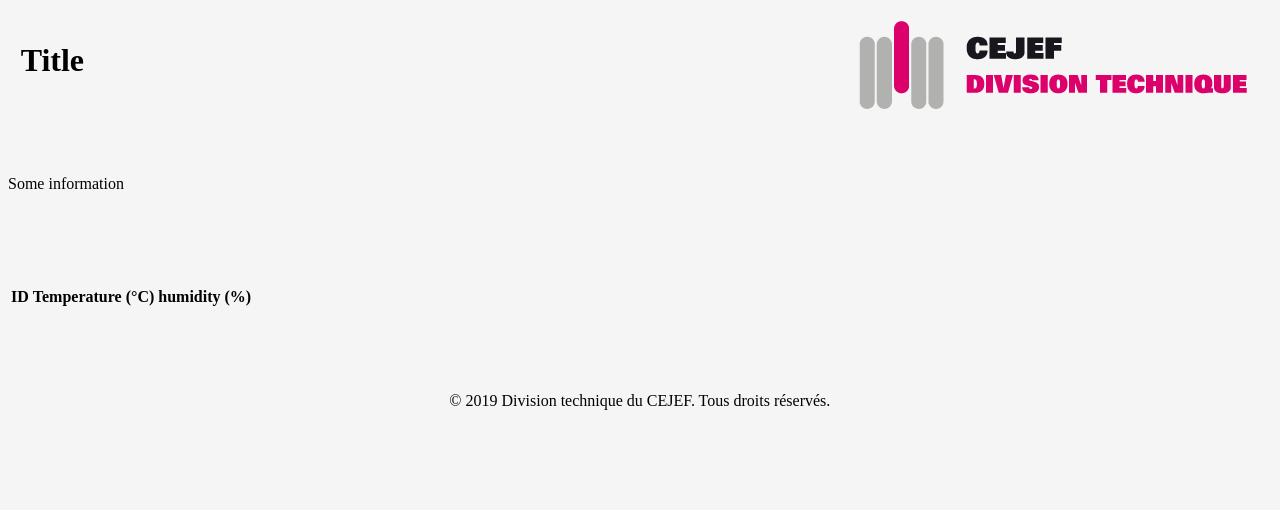
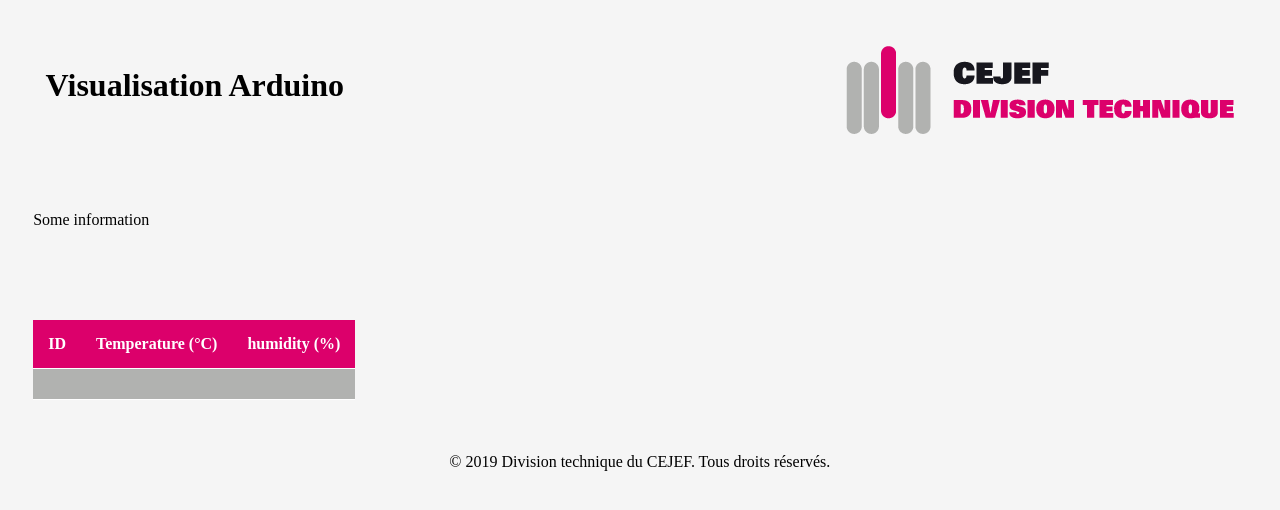
Before and after one commit to ILikeBananas/meteo_server, a website: page public/html/index.html in a window 1280 px wide. Drawn offline with Linux system fonts and the light colour scheme; no server answers; files whose address does not match are found by name.

Commit message:
Add array style

```diff
--- a/public/css/main.css
+++ b/public/css/main.css
@@ -1,26 +1,45 @@
 * { box-sizing: border-box; }
-
+html{
+    height: 100%;
+}
 body{
+    height: 100%;
     background-color: whitesmoke;
+    padding: 1%;
 }
-
 header{
     display: flex;
-    padding: 1%;
+    padding: 2%;
 }
 header h1{
-    margin-right: calc(50% - 388px);
-}
-header img{
-    margin: 0 1% 0 calc(49% - 63.41px);
+    min-width: calc(100% - 388px);
 }
 #charStationData{
-    padding: 3% 0;
+    padding: 3% 1%;
 }
 #arduinoData{
-    padding: 3% 0;
+    padding: 3% 1%;
+}
+table {
+    border-collapse: collapse;
+    padding: 0 2%;
+}
+table, th, td {
+    border: none;
+}
+th, td {
+    padding: 15px;
+    text-align: left;
+    border-bottom: 1.5px solid white;
+}
+th {
+    background-color: #dc006b;
+    color: white;
+}
+tr:nth-child(even) {
+    background-color: #B1B2B0;
 }
 footer{
     display: flex;
-    padding: 2% calc(50% - 190.64px);
+    padding: 0% calc(50% - 190.64px);
 }
--- a/public/html/index.html
+++ b/public/html/index.html
@@ -8,7 +8,7 @@
   <body>
     <div id="wrapper">
       <header>
-        <h1>Title</h1>
+        <h1>Visualisation Arduino</h1>
         <img src="public/img/dt.png"/>
       </header>
       <section id = "charStationData" class="section">
```
